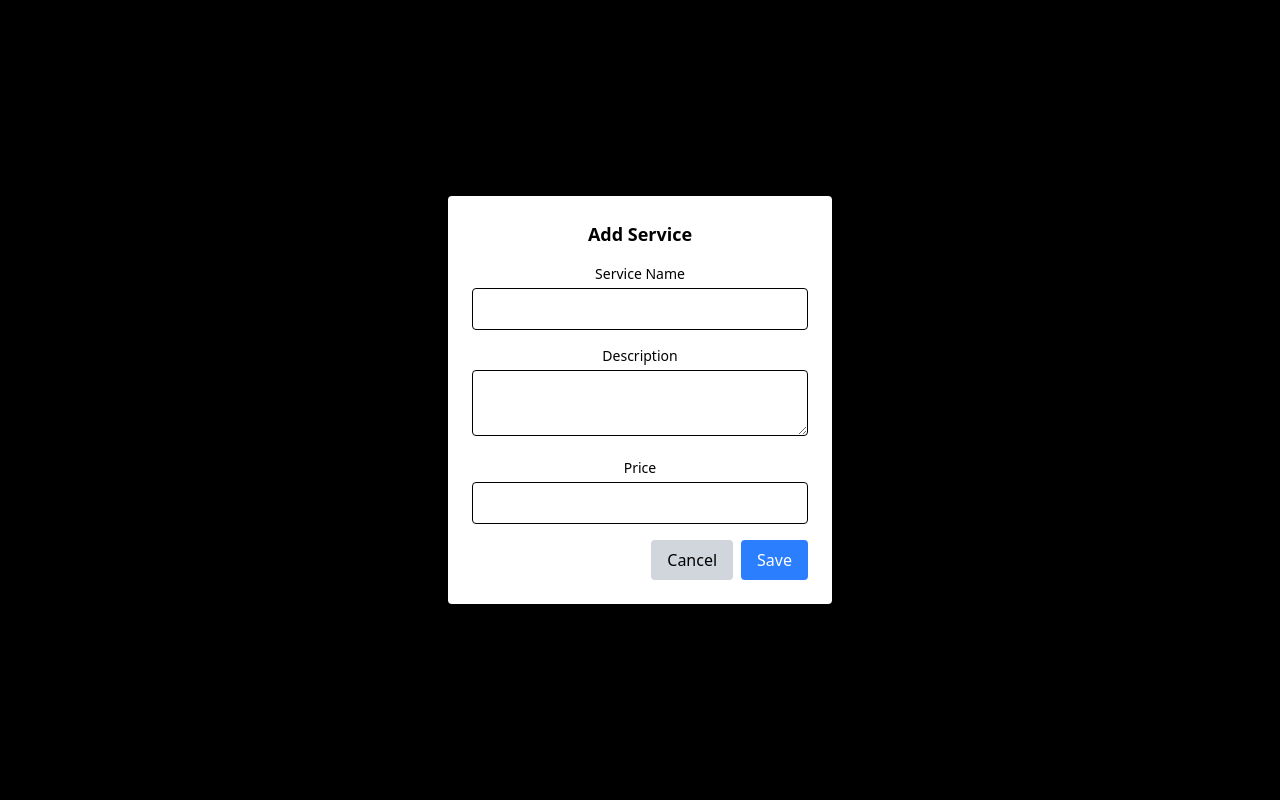
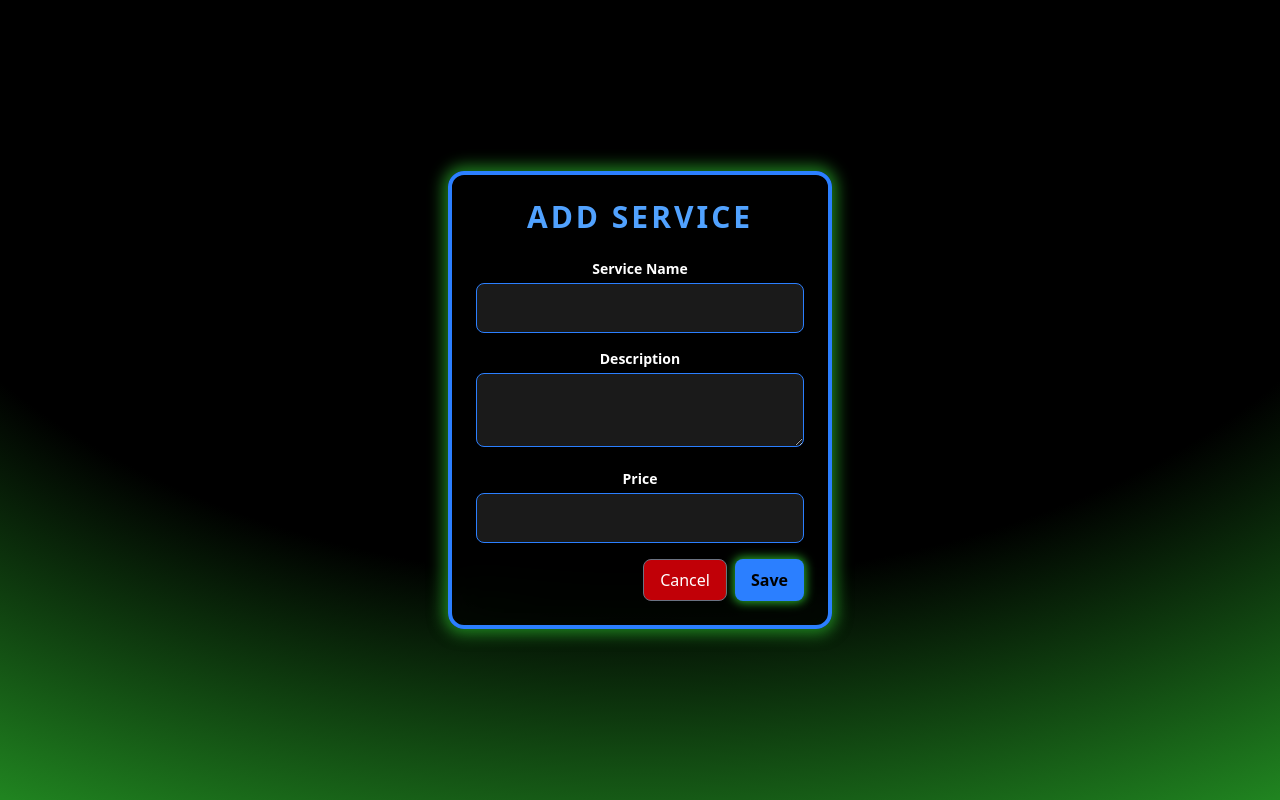
Before and after one commit to devarsheecodess/ServiPlex, a React (Vite) app in the folder Frontend/: page /service-catalogue in a window 1280 px wide. Both pictures are taken after a click on the button "Add Service". Built offline with nearby package versions, Linux system fonts and the light colour scheme.

Commit message:
servicecatelog is done

```diff
--- a/Frontend/src/components/provider/Addservice.jsx
+++ b/Frontend/src/components/provider/Addservice.jsx
@@ -18,55 +18,62 @@
   };
 
   return (
-    <div className="fixed inset-0 flex items-center justify-center bg-black bg-opacity-50">
-      <div className="bg-white p-6 rounded shadow-lg w-96">
-        <h2 className="text-lg font-bold mb-4">
-          {service ? "Edit Service" : "Add Service"}
+    <div className="absolute top-0 left-0 w-full min-h-screen bg-[radial-gradient(125%_125%_at_50%_10%,#000_50%,#32cd32_100%)] flex items-center justify-center p-8">
+      {/* Glassmorphism effect */}
+      <div className="backdrop-blur-xl bg-[rgba(0,0,0,0.6)] border-4 border-blue-500 p-6 rounded-2xl w-96 shadow-[0_0_15px_5px_rgba(50,205,50,0.6)]">
+        <h2 className="text-3xl font-extrabold text-blue-400 mb-6 text-center tracking-widest">
+          {service ? "EDIT SERVICE" : "ADD SERVICE"}
         </h2>
         <form onSubmit={handleSubmit}>
           <div className="mb-4">
-            <label className="block text-sm font-medium mb-1">Service Name</label>
+            <label className="block text-sm font-semibold text-white mb-1">
+              Service Name
+            </label>
             <input
               type="text"
               name="name"
               value={formData.name}
               onChange={handleChange}
               required
-              className="w-full p-2 border rounded"
+              className="w-full p-3 bg-[rgba(255,255,255,0.1)] text-white border border-blue-500 rounded-lg focus:outline-none focus:ring-2 focus:ring-blue-400 hover:scale-105 transition-transform"
             />
           </div>
           <div className="mb-4">
-            <label className="block text-sm font-medium mb-1">Description</label>
+            <label className="block text-sm font-semibold text-white mb-1">
+              Description
+            </label>
             <textarea
               name="description"
               value={formData.description}
               onChange={handleChange}
               required
-              className="w-full p-2 border rounded"
+              className="w-full p-3 bg-[rgba(255,255,255,0.1)] text-white border border-blue-500 rounded-lg focus:outline-none focus:ring-2 focus:ring-blue-400 hover:scale-105 transition-transform"
             />
           </div>
           <div className="mb-4">
-            <label className="block text-sm font-medium mb-1">Price</label>
+            <label className="block text-sm font-semibold text-white mb-1">
+              Price
+            </label>
             <input
               type="number"
               name="price"
               value={formData.price}
               onChange={handleChange}
               required
-              className="w-full p-2 border rounded"
+              className="w-full p-3 bg-[rgba(255,255,255,0.1)] text-white border border-blue-500 rounded-lg focus:outline-none focus:ring-2 focus:ring-blue-400 hover:scale-105 transition-transform"
             />
           </div>
           <div className="flex justify-end">
             <button
               type="button"
-              className="px-4 py-2 bg-gray-300 rounded hover:bg-gray-400 mr-2"
+              className="px-4 py-2 bg-red-700 text-white border border-gray-500 rounded-lg hover:bg-gray-700 hover:border-gray-300 transition-transform hover:scale-110 duration-300 mr-2 shadow-md"
               onClick={onClose}
             >
               Cancel
             </button>
             <button
               type="submit"
-              className="px-4 py-2 bg-blue-500 text-white rounded hover:bg-blue-600"
+              className="px-4 py-2 bg-blue-500 text-black font-bold rounded-lg hover:bg-blue-400 hover:scale-110 transition-transform duration-300 shadow-[0_0_10px_2px_rgba(50,205,50,0.8)]"
             >
               Save
             </button>
--- a/Frontend/src/components/provider/DeleteConfirm.jsx
+++ b/Frontend/src/components/provider/DeleteConfirm.jsx
@@ -2,19 +2,23 @@
 
 const DeleteConfirmation = ({ onConfirm, onCancel }) => {
   return (
-    <div className="fixed inset-0 flex items-center justify-center bg-black bg-opacity-50">
-      <div className="bg-white p-6 rounded shadow-lg w-96">
-        <h2 className="text-lg font-bold mb-4">Confirm Deletion</h2>
-        <p>Are you sure you want to delete this service?</p>
-        <div className="flex justify-end mt-4">
+    <div className="absolute top-0 left-0 flex items-center justify-center bg-black bg-opacity-50 z-50">
+      <div className="bg-black border-2 border-red-500 p-6 rounded-md shadow-lg w-80">
+        <h2 className="text-xl font-bold text-red-500 mb-4 text-center">
+          Confirm Deletion
+        </h2>
+        <p className="text-red-500 text-center mb-6">
+          Are you sure you want to delete this service?
+        </p>
+        <div className="flex justify-between">
           <button
-            className="px-4 py-2 bg-gray-300 rounded hover:bg-gray-400 mr-2"
+            className="px-4 py-2 bg-gray-800 text-red-500 font-bold rounded hover:bg-gray-700 transition"
             onClick={onCancel}
           >
             Cancel
           </button>
           <button
-            className="px-4 py-2 bg-red-500 text-white rounded hover:bg-red-600"
+            className="px-4 py-2 bg-red-500 text-black font-bold rounded hover:bg-red-400 transition"
             onClick={onConfirm}
           >
             Delete
--- a/Frontend/src/components/provider/Servicelist.jsx
+++ b/Frontend/src/components/provider/Servicelist.jsx
@@ -33,12 +33,18 @@
     setDeleteServiceId(null);
   };
 
+  const cancelDelete = () => {
+    setShowDeletePrompt(false);
+    setDeleteServiceId(null);
+  };
+
   return (
-    <div className="container mx-auto p-4">
-      <div className="flex justify-between items-center mb-4">
-        <h1 className="text-xl font-bold">Service List</h1>
+    <div className="absolute top-0 left-0 w-full h-screen bg-[radial-gradient(125%_125%_at_50%_10%,#000_50%,#32cd32_100%)] flex flex-col items-center justify-center p-8">
+      <div className="bg-neutral-900 text-white w-full max-w-4xl p-8 rounded-2xl shadow-2xl">
+        <div className="flex justify-between items-center mb-6">
+          <h1 className="text-2xl font-extrabold text-green-400">Service List</h1>
           <button
-          className="px-4 py-2 bg-blue-500 text-white rounded hover:bg-blue-600"
+            className="px-4 py-2 bg-green-500 rounded-lg text-black font-bold hover:bg-green-400 transition duration-300"
             onClick={() => setShowModal(true)}
           >
             Add Service
@@ -46,24 +52,24 @@
         </div>
 
         {/* Service List */}
-      <table className="w-full border border-gray-200">
+        <table className="w-full border border-neutral-800 rounded-lg overflow-hidden">
           <thead>
-          <tr className="bg-gray-100">
-            <th className="py-2 px-4 text-left">Name</th>
-            <th className="py-2 px-4 text-left">Description</th>
-            <th className="py-2 px-4 text-left">Price</th>
-            <th className="py-2 px-4 text-center">Actions</th>
+            <tr className="bg-neutral-800">
+              <th className="py-3 px-4 text-left text-green-400 font-semibold">Name</th>
+              <th className="py-3 px-4 text-left text-green-400 font-semibold">Description</th>
+              <th className="py-3 px-4 text-left text-green-400 font-semibold">Price</th>
+              <th className="py-3 px-4 text-center text-green-400 font-semibold">Actions</th>
             </tr>
           </thead>
           <tbody>
             {services.map((service) => (
-            <tr key={service.id} className="border-t">
-              <td className="py-2 px-4">{service.name}</td>
-              <td className="py-2 px-4">{service.description}</td>
-              <td className="py-2 px-4">${service.price.toFixed(2)}</td>
-              <td className="py-2 px-4 text-center">
+              <tr key={service.id} className="border-t border-neutral-800">
+                <td className="py-3 px-4 text-white">{service.name}</td>
+                <td className="py-3 px-4 text-white">{service.description}</td>
+                <td className="py-3 px-4 text-white">${service.price.toFixed(2)}</td>
+                <td className="py-3 px-4 text-center">
                   <button
-                  className="px-2 py-1 bg-green-500 text-white rounded hover:bg-green-600 mr-2"
+                    className="px-3 py-1 bg-blue-500 text-black rounded hover:bg-blue-400 transition duration-200 mr-2"
                     onClick={() => {
                       setSelectedService(service);
                       setShowModal(true);
@@ -72,7 +78,7 @@
                     Edit
                   </button>
                   <button
-                  className="px-2 py-1 bg-red-500 text-white rounded hover:bg-red-600"
+                    className="px-3 py-1 bg-red-500 text-black rounded hover:bg-red-400 transition duration-200"
                     onClick={() => {
                       setDeleteServiceId(service.id);
                       setShowDeletePrompt(true);
@@ -95,13 +101,14 @@
           />
         )}
 
-      {/* Delete Confirmation Prompt */}
+        {/* Delete Confirmation Prompt - Sticky to the service list */}
         {showDeletePrompt && (
           <DeleteConfirmation
             onConfirm={confirmDelete}
-          onCancel={() => setShowDeletePrompt(false)}
+            onCancel={cancelDelete}
           />
         )}
+      </div>
     </div>
   );
 };
```
Lines whose indentation alone changed are shown as unchanged.
